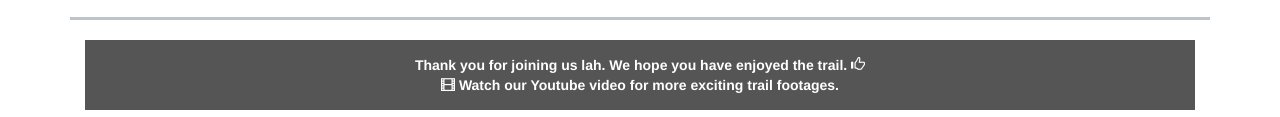
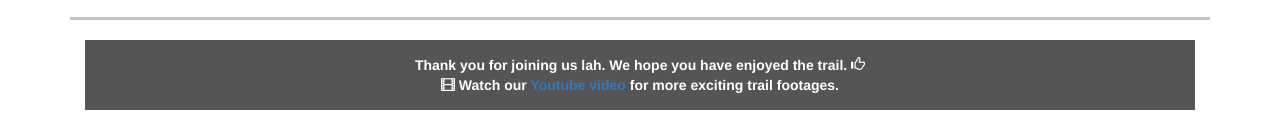
Before and after one commit to zackaxe/chinatown-trail, a plain HTML site: page index.html in a window 1280 px wide. Shown: the part 994-1111 px from the top of the page. Drawn offline with nearby package versions, Linux system fonts and the light colour scheme; some packages are replaced by stand-ins of ours.

Commit message:
added youtube  link

```diff
--- a/index.html
+++ b/index.html
@@ -486,7 +486,7 @@
 
         <div class="separator"></div>
         <footer class="container-fluid text-center">
-            <p class="footer">Thank you for joining us lah. We hope you have enjoyed the trail. <span class="glyphicon glyphicon-thumbs-up"></span> <br><span class="glyphicon glyphicon-film"></span> Watch our Youtube video for more exciting trail footages. </br> </p>
+            <p class="footer">Thank you for joining us lah. We hope you have enjoyed the trail. <span class="glyphicon glyphicon-thumbs-up"></span> <br><span class="glyphicon glyphicon-film"></span> Watch our <a href="https://www.youtube.com/watch?v=wuivcCCFWno">Youtube video</a> for more exciting trail footages. </br> </p>
         </footer>
 
 <!--         <div id="currencyConverter">
```
